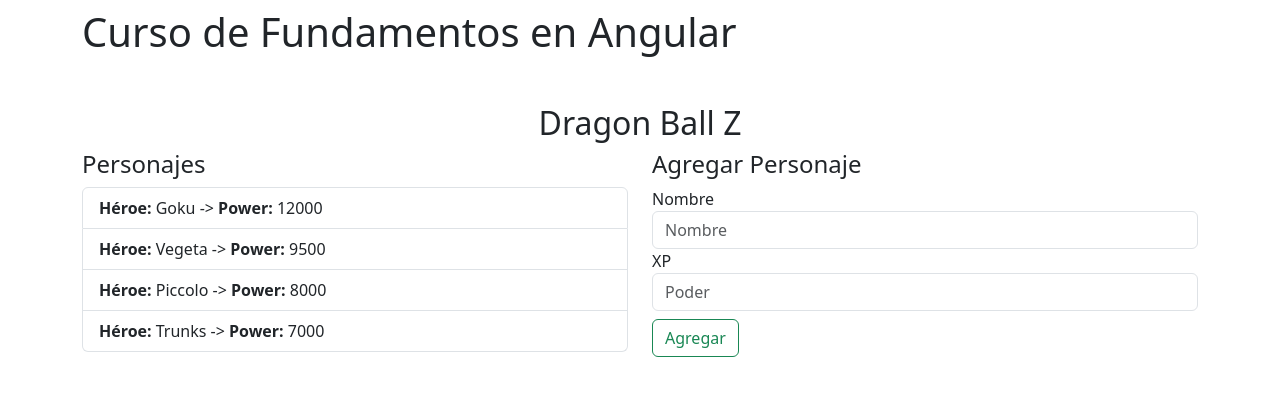
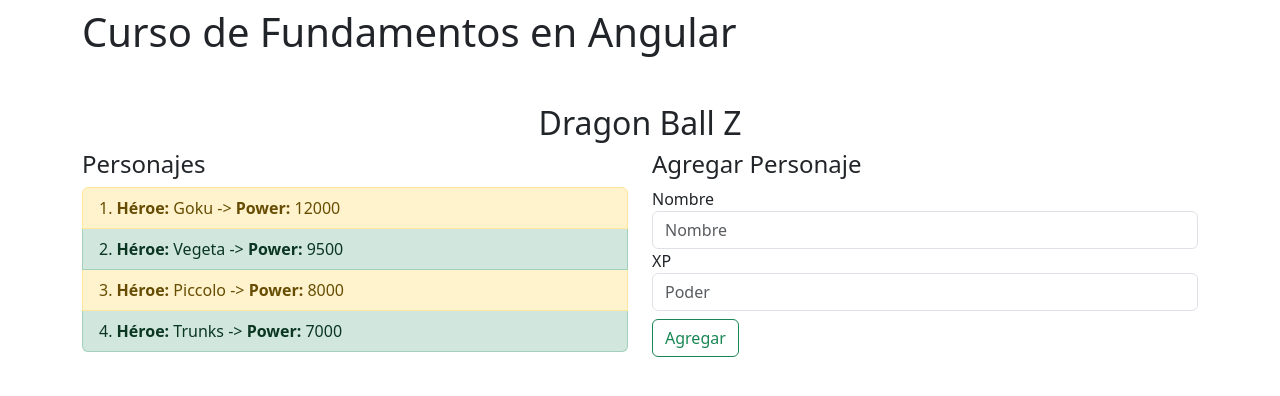
Before and after one commit to AndrewAnchiaG/AngularFundamentos, an Angular app: page / in a window 1280 px wide. Shown: the top 396 px of the page. Built offline with nearby package versions, Linux system fonts and the light colour scheme.

Commit message:
ui(list): with [NgClass] improve the content view

```diff
--- a/src/app/dbz/components/list/list.component.html
+++ b/src/app/dbz/components/list/list.component.html
@@ -1,7 +1,25 @@
 <h4>Personajes</h4>
 <ul class="list-group">
-  <li *ngFor="let character of characterlist"
-  class="list-group-item">
-  <strong>Héroe:</strong>
-  {{character.name}} -> <strong>Power:</strong> {{character.power}}</li>
+  <li *ngFor="let character of characterlist;
+  let i = index;
+  let isodd = odd;
+  let isEven = even;"
+  class="list-group-item"
+  [ngClass]="{'list-group-item-success': isodd,
+              'list-group-item-warning': isEven}">
+  <span>{{i+1}}. </span>
+  <strong>Héroe: </strong>{{character.name}}
+  -> <strong>Power:</strong> {{character.power}}
+</li>
 </ul>
+<!--
+  $implicit: T: The value of the individual items in the iterable (ngForOf).
+  ngForOf: NgIterable<T>: The value of the iterable expression. Useful when
+  the expression is more complex then a property access, for example when using the async pipe (userStreams | async).
+  index: number: The index of the current item in the iterable.
+  count: number: The length of the iterable.
+  first: boolean: True when the item is the first item in the iterable.
+  last: boolean: True when the item is the last item in the iterable.
+  even: boolean: True when the item has an even index in the iterable.
+  odd: boolean: True when the item has an odd index in the iterable.
+ -->
```
